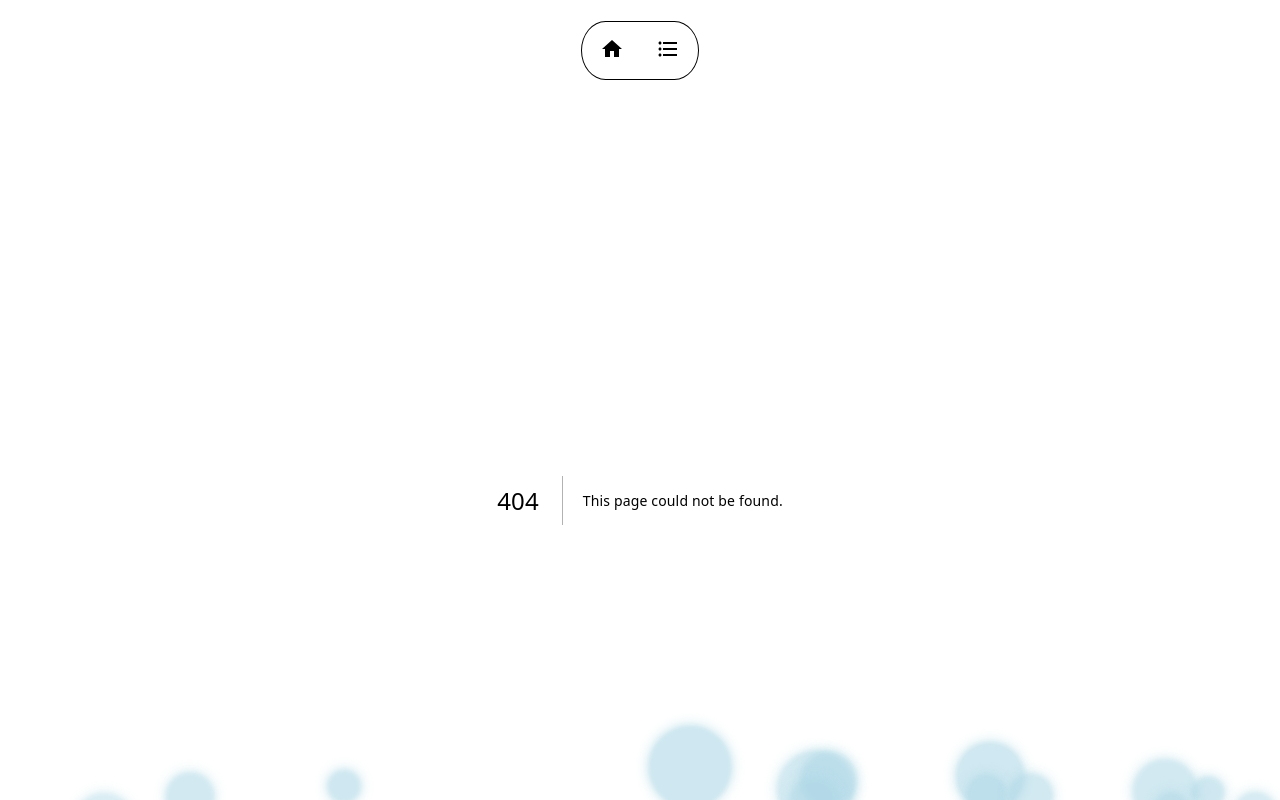
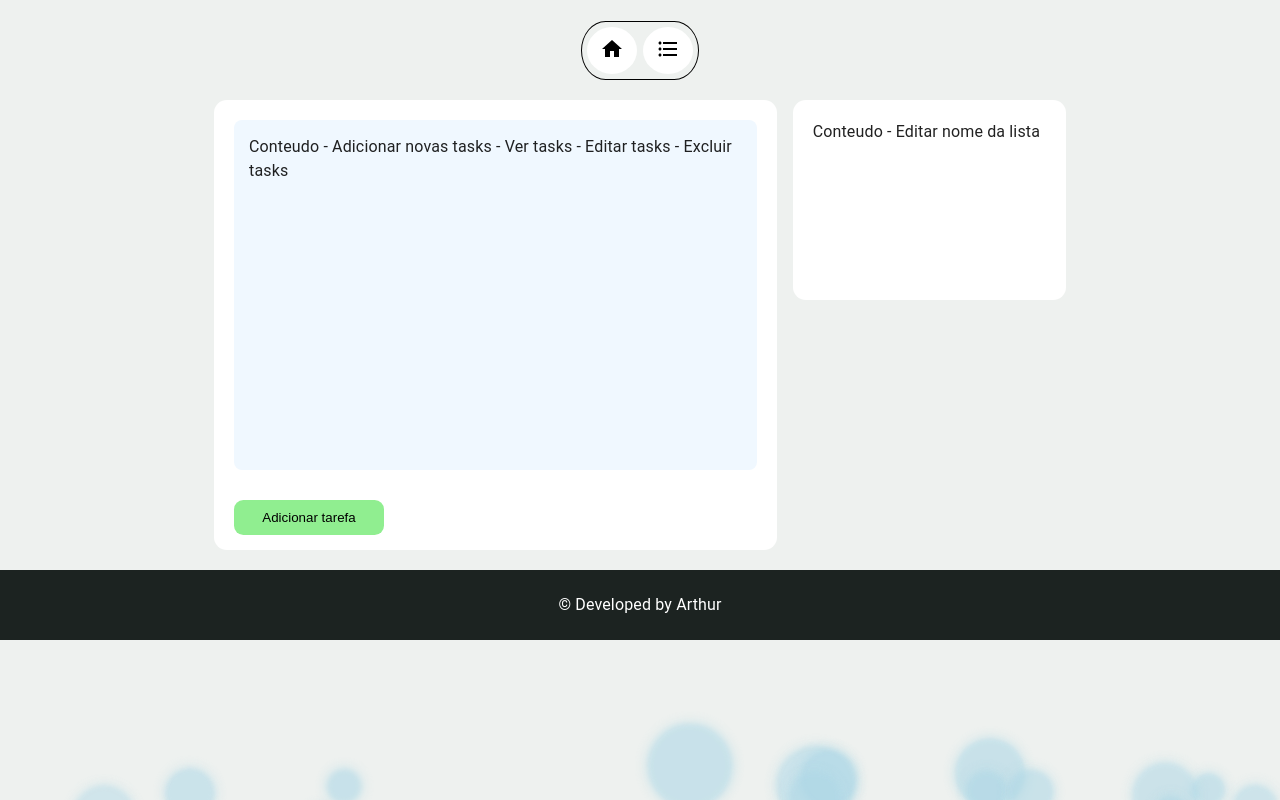
Before and after one commit to OBitencourt/listly, a Next.js app in the folder frontend/: page /lists/edit/1 in a window 1280 px wide. Before the commit this address had no page. Shown: the top 800 px of the page. Built offline with nearby package versions, Linux system fonts and the light colour scheme.

Commit message:
feat: adding edit list page initial strucutre

```diff
--- a/frontend/package.json
+++ b/frontend/package.json
@@ -17,6 +17,7 @@
     "next": "14.2.15",
     "react": "^18",
     "react-dom": "^18",
+    "react-router-dom": "^6.27.0",
     "styled-components": "^6.1.13"
   },
   "devDependencies": {
--- /dev/null
+++ b/frontend/pages/lists/edit/[_id].tsx
@@ -0,0 +1,68 @@
+
+import { Container, Grid } from "@mui/material";
+import { useRouter } from "next/router";
+import { useEffect } from "react";
+import { StyledBox, StyledButton, TasksWrapper } from "./style";
+
+const Edit = () => {
+
+    const router = useRouter();
+    const { _id } = router.query; // Pegando o _id da URL
+    console.log(_id)
+
+    useEffect(() => {
+
+        if (_id) {
+
+            console.log(`O id da lista é: ${_id}`);
+
+        }
+    }, [_id]);
+
+    return (
+        <>
+
+            <Container
+                maxWidth='md'
+                sx={{display: 'flex'}}
+
+            >
+                <Grid spacing={2} container>
+
+                    <Grid
+                        item
+                        md={8}
+                    >
+                        <StyledBox $isBig>
+                            <TasksWrapper>
+
+
+                                Conteudo - Adicionar novas tasks - Ver tasks - Editar tasks - Excluir tasks
+
+
+                            </TasksWrapper>
+
+                            <StyledButton>
+                                Adicionar tarefa
+                            </StyledButton>
+
+                        </StyledBox>
+                    </Grid>
+                    <Grid
+                        item
+                        md={4}
+                    >
+                        <StyledBox $isBig={false}>
+
+                            Conteudo - Editar nome da lista
+
+                        </StyledBox>
+                    </Grid>
+                </Grid>
+
+            </Container>
+        </>
+    )
+}
+
+export default Edit
--- /dev/null
+++ b/frontend/pages/lists/edit/style.ts
@@ -0,0 +1,41 @@
+
+import styled from "styled-components";
+
+export const StyledBox = styled.div<{$isBig: boolean}>`
+    width: 100%;
+    background-color: white;
+    border-radius: .8em;
+    padding: 20px;
+    margin-bottom: 20px;
+
+
+    ${({ $isBig }) => $isBig ? `
+        height: 450px;
+    ` : `
+        height: 200px;
+    `}
+`
+
+export const TasksWrapper = styled.div`
+    height: 350px;
+    background-color: aliceblue;
+    padding: 15px;
+    border-radius: .5em;
+`
+
+export const StyledButton = styled.button`
+    width: 150px;
+    background: lightgreen;
+    padding: 10px;
+    border: none;
+    color: black;
+    margin-top: 30px;
+    border-radius: .7em;
+    cursor: pointer;
+    transition: all 300ms ease;
+    &:hover {
+        background-color: green;
+        transform: scale(1.05);
+        color: white;
+    }
+`
```
Also changed, not shown: frontend/pages/lists/index.tsx (+8 -0 lines), frontend/src/components/List/ListCard.tsx (+11 -2 lines), 1 other file (tests, documents, lock files or other folders).
